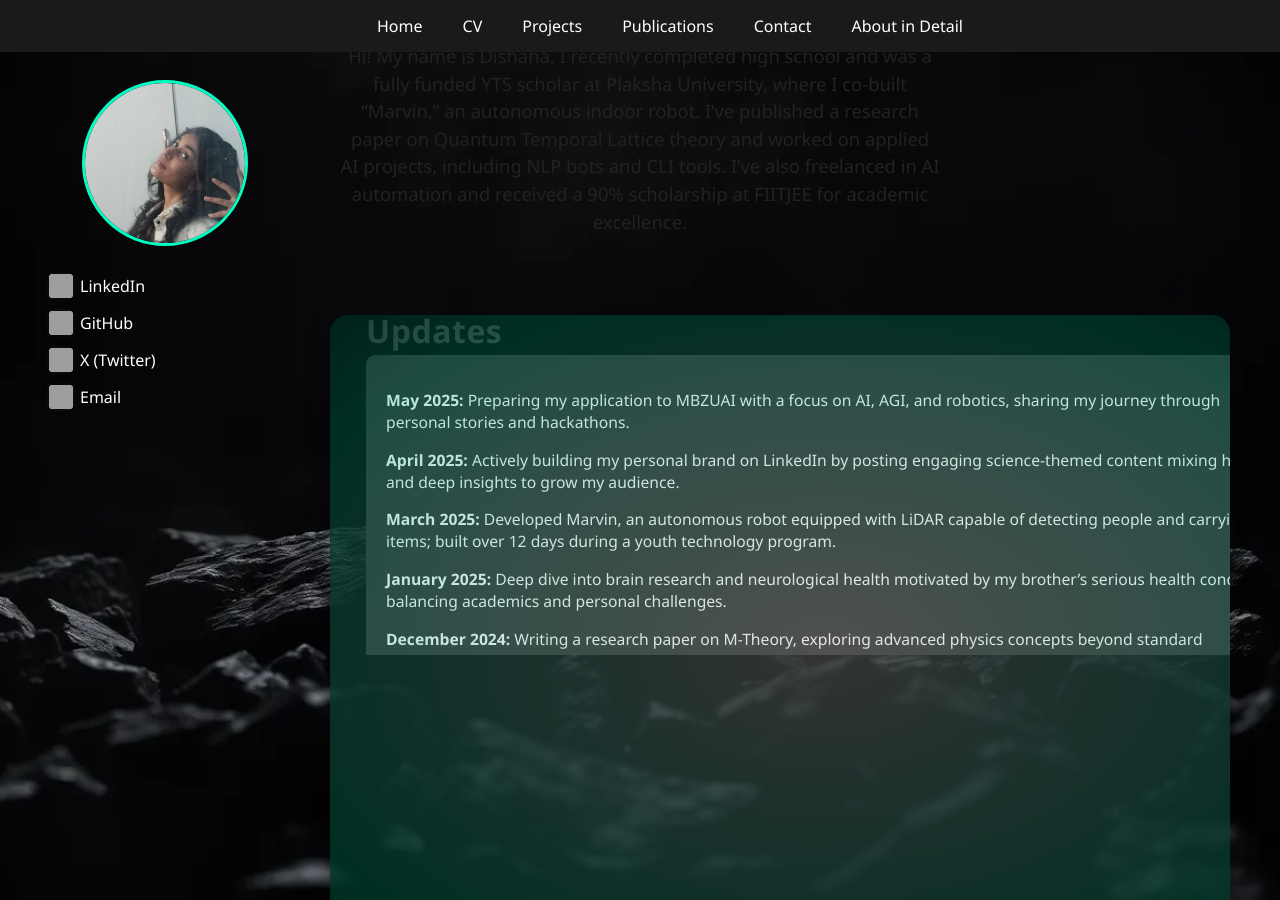
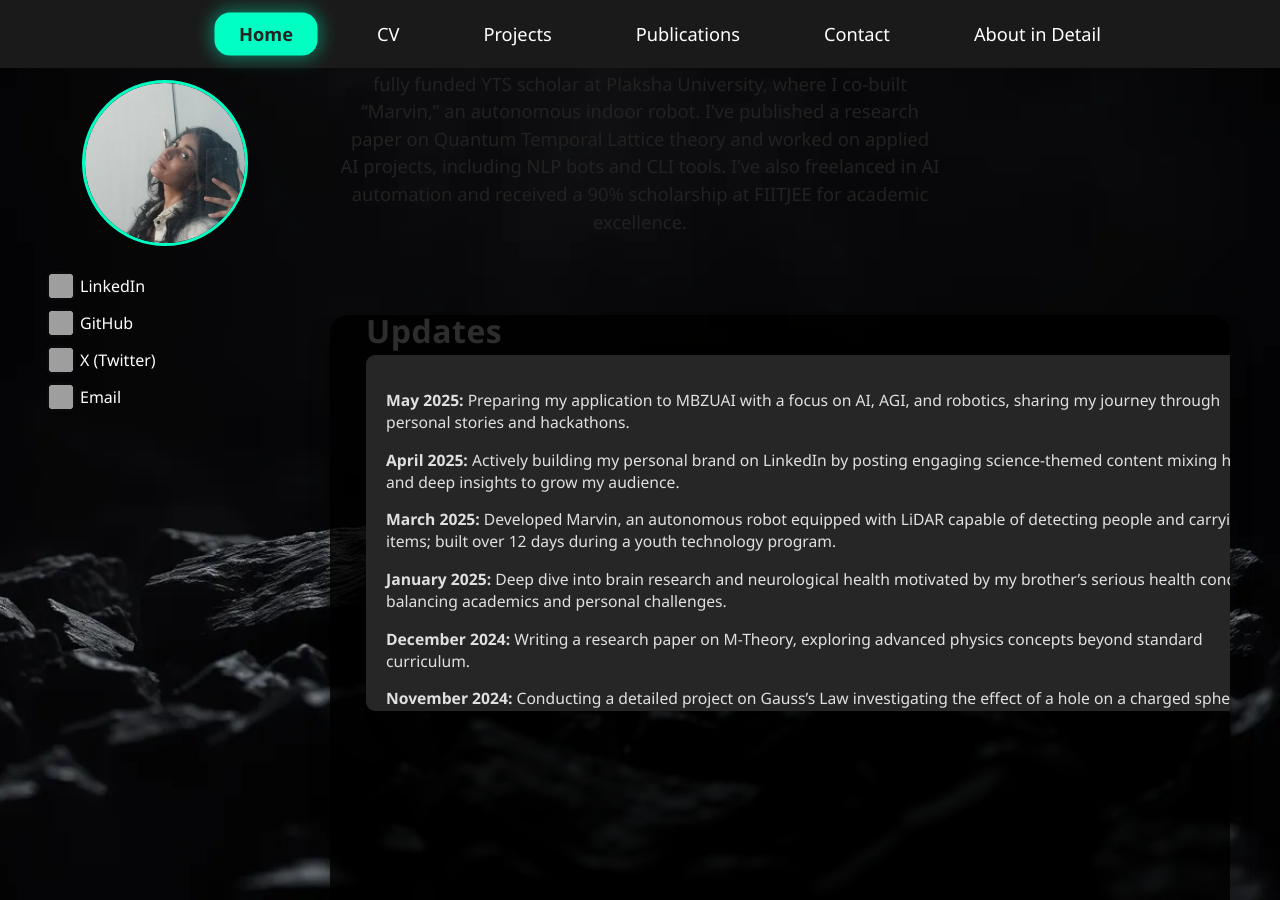
Before and after one commit to dishana11/dishana11.github.io, a Jekyll site: the page built from index.md, in a window 1280 px wide. Built offline with Jekyll 4.4.1, drawn with Linux system fonts in a browser that asks for light colours; some of the changed lines change nothing that is shown; grey boxes are pictures that could not be loaded.

Commit message:
Update index.md

```diff
--- a/index.md
+++ b/index.md
@@ -26,6 +26,36 @@
     position: fixed;
     top: 0;
     z-index: 10;
+  }
+  .navbar a {
+    color: #fff;
+    text-decoration: none;
+    padding: 7px 22px;
+    border-radius: 13px;
+    font-size: 1.14em;
+    font-weight: 500;
+    background: transparent;
+    transition:
+      box-shadow 0.22s cubic-bezier(.45,.03,.52,1.06),
+      background 0.22s,
+      color 0.16s;
+    cursor: pointer;
+    outline: none;
+    border: none;
+    position: relative;
+    user-select: none;
+  }
+  .navbar a:hover, .navbar a:focus {
+    color: #00ffc3;
+    background: rgba(22, 22, 22, 0.16);
+    box-shadow: 0 0 0 2.5px #00ffc3, 0 0 14px 3px #00ffc399;
+  }
+  .navbar a.active {
+    color: #222;
+    background: #00ffc3;
+    box-shadow: 0 0 0 2.5px #00ffc3, 0 0 18px 5px #00ffc36e;
+    font-weight: 700;
+    cursor: default;
   }
 
   .main-container {
@@ -83,7 +113,6 @@
     width: 100%;
     padding-left: 18px;
   }
-
   .social-link {
     display: flex;
     align-items: center;
@@ -97,7 +126,6 @@
     color: #00ffc3;
     text-decoration: underline;
   }
-
   .social-link img {
     width: 24px;
     height: 24px;
@@ -108,22 +136,9 @@
     border-radius: 4px;
   }
 
-  /* Bring back shadow/brightness overlay for main content */
-  .content-overlay {
-    position: absolute;
-    inset: 0;
-    background: radial-gradient(ellipse 120% 80% at 55% 40%, rgba(255,255,255,0.2) 0%, rgba(0,255,195,0.18) 55%, rgba(0,0,0,0.28) 100%);
-    box-shadow: 0 12px 48px 0 rgba(0, 255, 195, 0.22), 0 1.5px 4px 0 rgba(0,255,195, 0.24), 0 8px 34px 0 rgba(0,255,195,0.14);
-    z-index: 1;
-    border-radius: 18px;
-    pointer-events: none;
-    transition: opacity 0.3s;
-    opacity: 1;
-  }
-
   .content-box {
     flex: 1;
-    background-color: rgba(0, 0, 0, 0.8);
+    background-color: rgba(0, 0, 0, 0.85);
     border-radius: 18px;
     padding: 0 0 25px 0;
     box-shadow: 0 8px 20px rgba(0, 0, 0, 0.4);
@@ -139,7 +154,6 @@
     min-width: 0;
   }
 
-  /* Home page: center intro */
   .home-intro-center {
     width: 100%;
     display: flex;
@@ -148,7 +162,6 @@
     margin-top: 42px;
     margin-bottom: 40px;
   }
-
   .home-intro-center-text {
     max-width: 600px;
     font-size: 1.15em;
@@ -161,7 +174,6 @@
     box-shadow: none;
     padding: 0;
   }
-
   .home-content-col {
     display: flex;
     flex-direction: column;
@@ -170,15 +182,6 @@
     margin-top: 0;
     height: calc(100% - 0px);
     width: 100%;
-  }
-
-  .updates-scrollable-container {
-    width: 100%;
-    flex: 1 1 auto;
-    max-height: 340px;
-    display: flex;
-    flex-direction: column;
-    overflow: hidden;
   }
   .updates-title {
     color: #2d2d2d;
@@ -190,24 +193,94 @@
     line-height: 1;
     align-self: flex-start;
   }
-  .updates-scrollbox-content {
-    overflow-y: auto;
-    height: 100%;
-    width: 100%;
-  }
   .updates-scrollbox {
     font-size: 0.98em;
     color: #e0e0e0;
-    background: rgba(40,40,40,0.95);
+    background: rgba(40,40,40,0.97);
     border-radius: 9px;
     box-shadow: 0 2px 8px rgba(0,0,0,0.08);
     padding: 18px 20px;
+    min-height: 120px;
+    max-height: 320px;
+    width: 100%;
+    overflow-y: scroll;
+    overflow-x: hidden;
+    scrollbar-width: thin;
+    scrollbar-color: #00ffc3 #232323;
+  }
+  .updates-scrollbox::-webkit-scrollbar {
+    width: 10px;
+    background: #232323;
+  }
+  .updates-scrollbox::-webkit-scrollbar-thumb {
+    background: #00ffc3;
+    border-radius: 8px;
+  }
+
+  .projects-box {
+    width: 100%;
+    max-width: 900px;
+    margin: 40px auto 0 auto;
+    background-color: rgba(0, 0, 0, 0.87);
+    border-radius: 15px;
+    padding: 28px 26px 24px 26px;
+    box-shadow: 0 8px 22px rgba(0,0,0,0.40);
+    display: flex;
+    flex-direction: column;
+    align-items: flex-start;
+    min-height: 360px;
+    max-height: 400px;
+    overflow-y: scroll;
+    overflow-x: hidden;
+    position: relative;
+    scrollbar-width: thin;
+    scrollbar-color: #00ffc3 #232323;
+  }
+  .projects-box::-webkit-scrollbar {
+    width: 10px;
+    background: #232323;
+  }
+  .projects-box::-webkit-scrollbar-thumb {
+    background: #00ffc3;
+    border-radius: 8px;
+  }
+  .projects-header-row {
+    display: flex;
+    width: 100%;
+    align-items: center;
+    margin-bottom: 8px;
+    position: relative;
+    z-index: 2;
+  }
+  .projects-header-row h1 {
+    color: #2d2d2d;
     margin: 0 0 0 0;
+    font-size: 2em;
+    font-weight: 700;
+    letter-spacing: .5px;
+    padding-bottom: 0;
+    line-height: 1;
     flex: 1 1 auto;
-    min-height: 0;
-    max-height: 340px;
+    text-align: left;
+  }
+  .projects-list {
+    margin-top: 0;
+    padding-left: 0;
     width: 100%;
-    overflow-y: auto;
+    color: #f4f4f4;
+    z-index: 2;
+    position: relative;
+  }
+  .projects-list li {
+    margin-bottom: 26px;
+    font-size: 1.05em;
+    line-height: 1.6;
+    list-style: disc inside;
+  }
+  .projects-list strong {
+    color: #00ffc3;
+    font-weight: 600;
+    font-size: 1.07em;
   }
 
   .cv-box {
@@ -226,10 +299,7 @@
     overflow: hidden;
     position: relative;
   }
-  .cv-box .content-overlay {
-    border-radius: 18px;
-  }
-  .cv-header-row, .projects-header-row {
+  .cv-header-row {
     display: flex;
     width: 100%;
     align-items: center;
@@ -237,7 +307,19 @@
     position: relative;
     z-index: 2;
   }
-  .cv-fullscreen-link, .cv-download-link {
+  .cv-header-row h1 {
+    color: #2d2d2d;
+    margin: 0 0 0 0;
+    font-size: 2em;
+    font-weight: 700;
+    letter-spacing: .5px;
+    padding-bottom: 0;
+    line-height: 1;
+    flex: 1 1 auto;
+    text-align: left;
+    min-width: 0;
+  }
+  .cv-fullscreen-link {
     font-size: 16px;
     color: #2d2d2d;
     text-decoration: underline;
@@ -245,66 +327,48 @@
     cursor: pointer;
     background: none;
     border: none;
-    margin-left: 0;
-    margin-right: 20px;
-    white-space: nowrap;
+    margin-left: auto;
     margin-bottom: 0;
     padding-left: 10px;
+    white-space: nowrap;
     align-self: flex-end;
+    max-width: 48%;
+    overflow: hidden;
+    text-overflow: ellipsis;
   }
-  .cv-download-link:hover, .cv-fullscreen-link:hover {
-    color: #00ffc3;
-  }
-  .cv-iframe-box {
+  .cv-iframe-wrap {
     width: 100%;
     height: 56vh;
-    border: none;
     margin-top: 18px;
     border-radius: 8px;
     background: #181818;
     box-shadow: 0 2px 10px rgba(0,0,0,0.15);
     flex: 1 1 auto;
     min-height: 180px;
-    overflow-y: auto;
+    overflow: auto;
     position: relative;
     z-index: 2;
-  }
-
-  .projects-box {
-    width: 100%;
-    max-width: 900px;
-    margin: 40px auto 0 auto;
-    background-color: rgba(0, 0, 0, 0.87);
-    border-radius: 15px;
-    padding: 28px 26px 24px 26px;
-    box-shadow: 0 8px 22px rgba(0,0,0,0.40);
     display: flex;
     flex-direction: column;
-    align-items: flex-start;
-    min-height: 360px;
-    overflow-y: auto;
-    max-height: 70vh;
-    position: relative;
   }
-
-  .projects-list {
-    margin-top: 0;
-    padding-left: 0;
+  .cv-iframe-box {
     width: 100%;
-    color: #f4f4f4;
-    z-index: 2;
-    position: relative;
+    height: 100%;
+    min-height: 180px;
+    border: none;
+    display: block;
   }
-  .projects-list li {
-    margin-bottom: 26px;
-    font-size: 1.05em;
-    line-height: 1.6;
-    list-style: disc inside;
+  .cv-iframe-wrap::-webkit-scrollbar {
+    width: 10px;
+    background: #232323;
   }
-  .projects-list strong {
-    color: #00ffc3;
-    font-weight: 600;
-    font-size: 1.07em;
+  .cv-iframe-wrap::-webkit-scrollbar-thumb {
+    background: #00ffc3;
+    border-radius: 8px;
+  }
+  .cv-iframe-wrap {
+    scrollbar-width: thin;
+    scrollbar-color: #00ffc3 #232323;
   }
 
   .content-section {
@@ -340,12 +404,23 @@
     font-size: 0.99em;
     border-radius: 10px;
     max-height: 340px;
-    overflow-y: auto;
+    overflow-y: scroll !important;
+    overflow-x: hidden !important;
     text-align: left;
     padding: 19px 20px 14px 20px;
     box-shadow: 0 2px 9px rgba(0,0,0,0.06);
     border: 1px solid #e2e2e2;
     line-height: 1.7;
+    scrollbar-width: thin;
+    scrollbar-color: #00ffc3 #232323;
+  }
+  .about-detail-scrollbox::-webkit-scrollbar {
+    width: 10px;
+    background: #232323;
+  }
+  .about-detail-scrollbox::-webkit-scrollbar-thumb {
+    background: #00ffc3;
+    border-radius: 8px;
   }
 
   @media (max-width: 900px) {
@@ -411,6 +486,7 @@
       margin-left: 0;
       align-self: flex-start;
       margin-top: 5px;
+      max-width: 100%;
     }
     .content-section {
       padding-top: 30px;
@@ -419,13 +495,14 @@
   }
 </style>
 
+<!-- NAVBAR -->
 <div class="navbar">
-  <a onclick="showSection('home')">Home</a>
-  <a onclick="showSection('cv')">CV</a>
-  <a onclick="showSection('projects')">Projects</a>
-  <a onclick="showSection('publications')">Publications</a>
-  <a onclick="showSection('contact')">Contact</a>
-  <a onclick="showSection('about-detail')">About in Detail</a>
+  <a id="nav-home" onclick="showSection('home')">Home</a>
+  <a id="nav-cv" onclick="showSection('cv')">CV</a>
+  <a id="nav-projects" onclick="showSection('projects')">Projects</a>
+  <a id="nav-publications" onclick="showSection('publications')">Publications</a>
+  <a id="nav-contact" onclick="showSection('contact')">Contact</a>
+  <a id="nav-about-detail" onclick="showSection('about-detail')">About in Detail</a>
 </div>
 
 <!-- Home intro, centered, not a box -->
@@ -435,7 +512,6 @@
   </div>
 </div>
 
-<!-- About in detail intro, centered, out of the box -->
 <div id="about-detail-intro-outer" class="about-detail-intro-outer" style="display:none;">
   This section contains life updates in detail:
 </div>
@@ -483,44 +559,38 @@
   </div>
 
   <div class="content-box" id="content-area">
-    <div class="content-overlay"></div>
     <div id="home">
       <div class="home-content-col">
-        <div class="updates-scrollable-container">
-          <div class="updates-title">Updates</div>
-          <div class="updates-scrollbox-content">
-            <div class="updates-scrollbox">
-              <p><strong>May 2025:</strong> Preparing my application to MBZUAI with a focus on AI, AGI, and robotics, sharing my journey through personal stories and hackathons.</p>
-              <p><strong>April 2025:</strong> Actively building my personal brand on LinkedIn by posting engaging science-themed content mixing humor and deep insights to grow my audience.</p>
-              <p><strong>March 2025:</strong> Developed Marvin, an autonomous robot equipped with LiDAR capable of detecting people and carrying items; built over 12 days during a youth technology program.</p>
-              <p><strong>January 2025:</strong> Deep dive into brain research and neurological health motivated by my brother’s serious health condition, balancing academics and personal challenges.</p>
-              <p><strong>December 2024:</strong> Writing a research paper on M-Theory, exploring advanced physics concepts beyond standard curriculum.</p>
-              <p><strong>November 2024:</strong> Conducting a detailed project on Gauss’s Law investigating the effect of a hole on a charged spherical shell, combining theory with practical experimentation.</p>
-              <p><strong>September 2024:</strong> Scored 90% scholarship at FITJEE, focusing on Physics preparation for upcoming competitive exams.</p>
-              <p><strong>September 2024:</strong> Developed Quantum Temporal Lattice theory as part of my exploration into theoretical physics.</p>
-              <p><strong>October 2023:</strong> Internship project on continual training of vision-language models (TiC-CLIP) accepted as Oral at NeurIPS Distribution Shift Workshop 2023.</p>
-              <p><strong>September 2023:</strong> Collaborated with Dishana Rupani on project ‘Time Trace: Fact or Fiction,’ merging physics and philosophy in innovative research.</p>
-              <p><strong>Mid-2019:</strong> Started competitive PC gaming and battle royale tournaments, overcoming gender biases and team challenges while learning valuable lessons on trust and resilience.</p>
-              <p><strong>2014:</strong> Volunteered for hearing-impaired and visually-impaired children fundraising campaign, awarded a medal for community service.</p>
-              <p><strong>2014 onwards:</strong> Consistently involved in STEM projects, academic competitions, and community volunteering, shaping my passion for science and service.</p>
-            </div>
-          </div>
+        <div class="updates-title">Updates</div>
+        <div class="updates-scrollbox">
+          <p><strong>May 2025:</strong> Preparing my application to MBZUAI with a focus on AI, AGI, and robotics, sharing my journey through personal stories and hackathons.</p>
+          <p><strong>April 2025:</strong> Actively building my personal brand on LinkedIn by posting engaging science-themed content mixing humor and deep insights to grow my audience.</p>
+          <p><strong>March 2025:</strong> Developed Marvin, an autonomous robot equipped with LiDAR capable of detecting people and carrying items; built over 12 days during a youth technology program.</p>
+          <p><strong>January 2025:</strong> Deep dive into brain research and neurological health motivated by my brother’s serious health condition, balancing academics and personal challenges.</p>
+          <p><strong>December 2024:</strong> Writing a research paper on M-Theory, exploring advanced physics concepts beyond standard curriculum.</p>
+          <p><strong>November 2024:</strong> Conducting a detailed project on Gauss’s Law investigating the effect of a hole on a charged spherical shell, combining theory with practical experimentation.</p>
+          <p><strong>September 2024:</strong> Scored 90% scholarship at FITJEE, focusing on Physics preparation for upcoming competitive exams.</p>
+          <p><strong>September 2024:</strong> Developed Quantum Temporal Lattice theory as part of my exploration into theoretical physics.</p>
+          <p><strong>October 2023:</strong> Internship project on continual training of vision-language models (TiC-CLIP) accepted as Oral at NeurIPS Distribution Shift Workshop 2023.</p>
+          <p><strong>September 2023:</strong> Collaborated with Dishana Rupani on project ‘Time Trace: Fact or Fiction,’ merging physics and philosophy in innovative research.</p>
+          <p><strong>Mid-2019:</strong> Started competitive PC gaming and battle royale tournaments, overcoming gender biases and team challenges while learning valuable lessons on trust and resilience.</p>
+          <p><strong>2014:</strong> Volunteered for hearing-impaired and visually-impaired children fundraising campaign, awarded a medal for community service.</p>
+          <p><strong>2014 onwards:</strong> Consistently involved in STEM projects, academic competitions, and community volunteering, shaping my passion for science and service.</p>
         </div>
       </div>
     </div>
 
     <div id="cv" style="display: none;">
       <div class="cv-box">
-        <div class="content-overlay"></div>
         <div class="cv-header-row">
+          <h1>My CV</h1>
           <a class="cv-fullscreen-link" href="assets/Dishana cv (3).pdf" target="_blank" rel="noopener">
             Click to open in fullscreen
           </a>
-          <a class="cv-download-link" href="assets/Dishana cv (3).pdf" download>
-            Download
-          </a>
         </div>
-        <iframe class="cv-iframe-box" src="assets/Dishana cv (3).pdf"></iframe>
+        <div class="cv-iframe-wrap">
+          <iframe class="cv-iframe-box" src="assets/Dishana cv (3).pdf"></iframe>
+        </div>
       </div>
     </div>
 
@@ -585,30 +655,20 @@
 
 <script>
   function showSection(section) {
-    const sections = ['home', 'cv', 'projects', 'publications', 'contact'];
+    const sections = ['home', 'cv', 'projects', 'publications', 'contact', 'about-detail'];
     sections.forEach(id => {
-      document.getElementById(id).style.display = id === section ? 'block' : 'none';
+      document.getElementById(id)?.style && (document.getElementById(id).style.display = id === section ? 'block' : 'none');
+      document.getElementById("nav-" + id)?.classList.remove('active');
     });
+    // Set active nav
+    document.getElementById("nav-" + section)?.classList.add('active');
     // Home intro
     document.getElementById('home-intro-box').style.display = (section === 'home') ? 'flex' : 'none';
     // About in detail intro
     document.getElementById('about-detail-intro-outer').style.display = (section === 'about-detail') ? 'block' : 'none';
-    // Hide about-detail by default
-    document.getElementById('about-detail-container').style.display = 'none';
-    document.getElementById('content-area').classList.remove('cv-active');
-    if (section === 'about-detail') {
-      document.getElementById('about-detail-container').style.display = 'block';
-    }
-    if (section === 'cv') {
-      document.getElementById('content-area').classList.add('cv-active');
-    }
-    if (sections.includes(section)) {
-      document.getElementById('about-detail-container').style.display = (section === 'about-detail') ? 'block' : 'none';
-    }
+    document.getElementById('about-detail-container').style.display = (section === 'about-detail') ? 'block' : 'none';
   }
   document.addEventListener('DOMContentLoaded', function(){
-    // By default show home-intro
-    document.getElementById('home-intro-box').style.display = 'flex';
-    document.getElementById('about-detail-intro-outer').style.display = 'none';
+    showSection('home');
   });
 </script>
```
